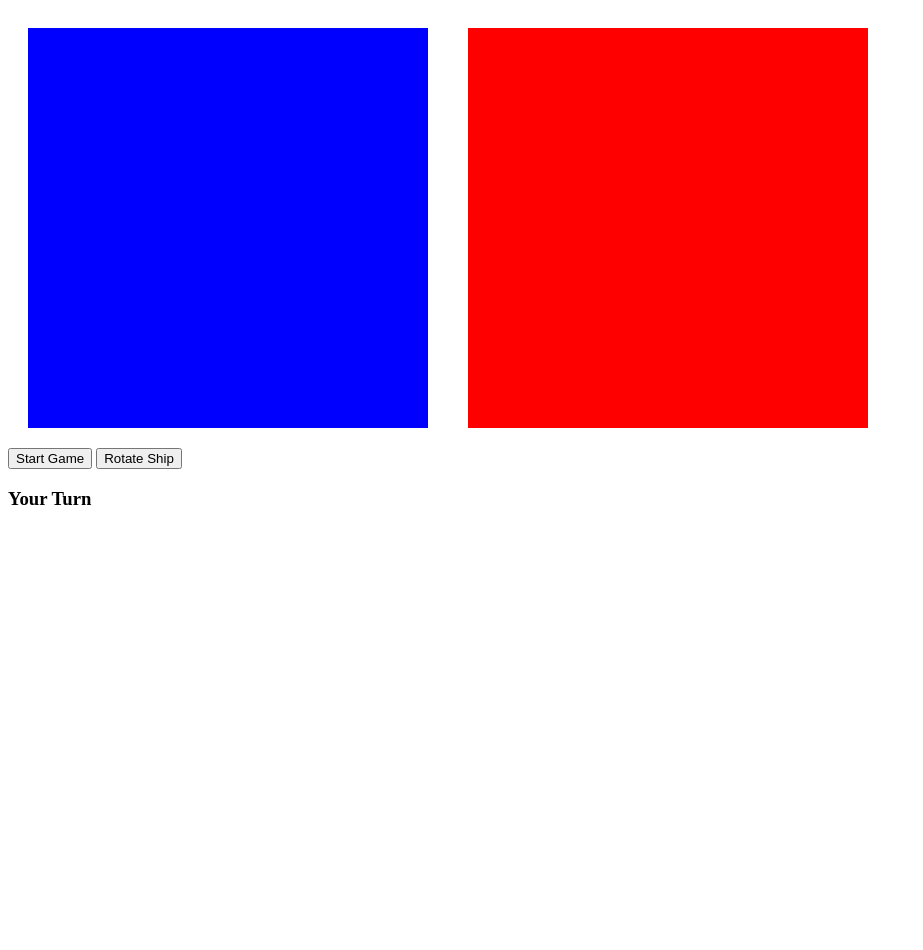
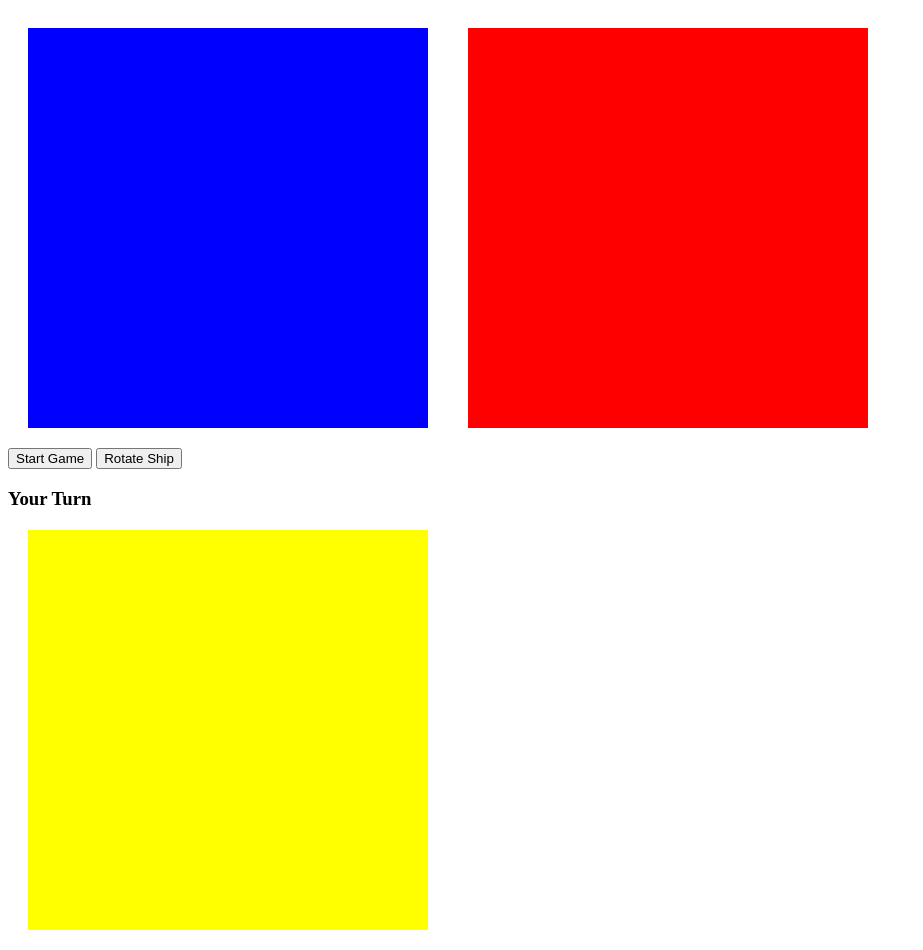
Before and after one commit to jordanwhunter/battleship, a plain HTML site: page public/index.html in a window 1280 px wide. Shown: the whole page, without its empty margins (0-923 px from the left). Before the commit the page ends 800 px from the top, so only its background shows below. Drawn offline with Linux system fonts and the light colour scheme.

Commit message:
Styled grid-display

```diff
--- a/public/styles.css
+++ b/public/styles.css
@@ -11,9 +11,10 @@
   margin: 20px;
 }
 
-.grid div {
+.grid>div {
   width: 40px;
   height: 40px;
+  background-color: green;
 }
 
 .grid-computer {
@@ -24,3 +25,10 @@
   background-color: red;
   margin: 20px;
 }
+
+.grid-display {
+  width: 400px;
+  height: 400px;
+  margin: 20px;
+  background-color: yellow;
+}
```
